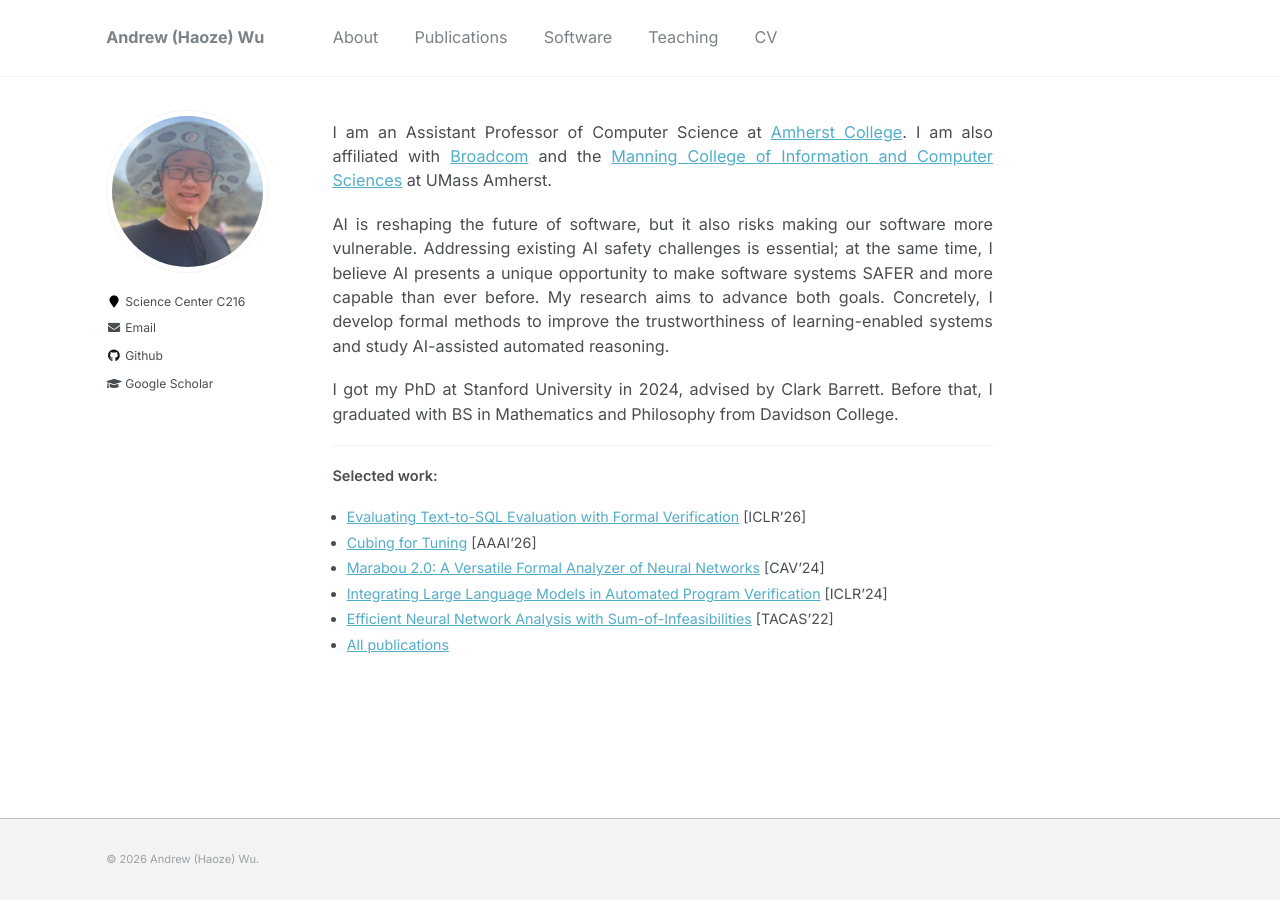
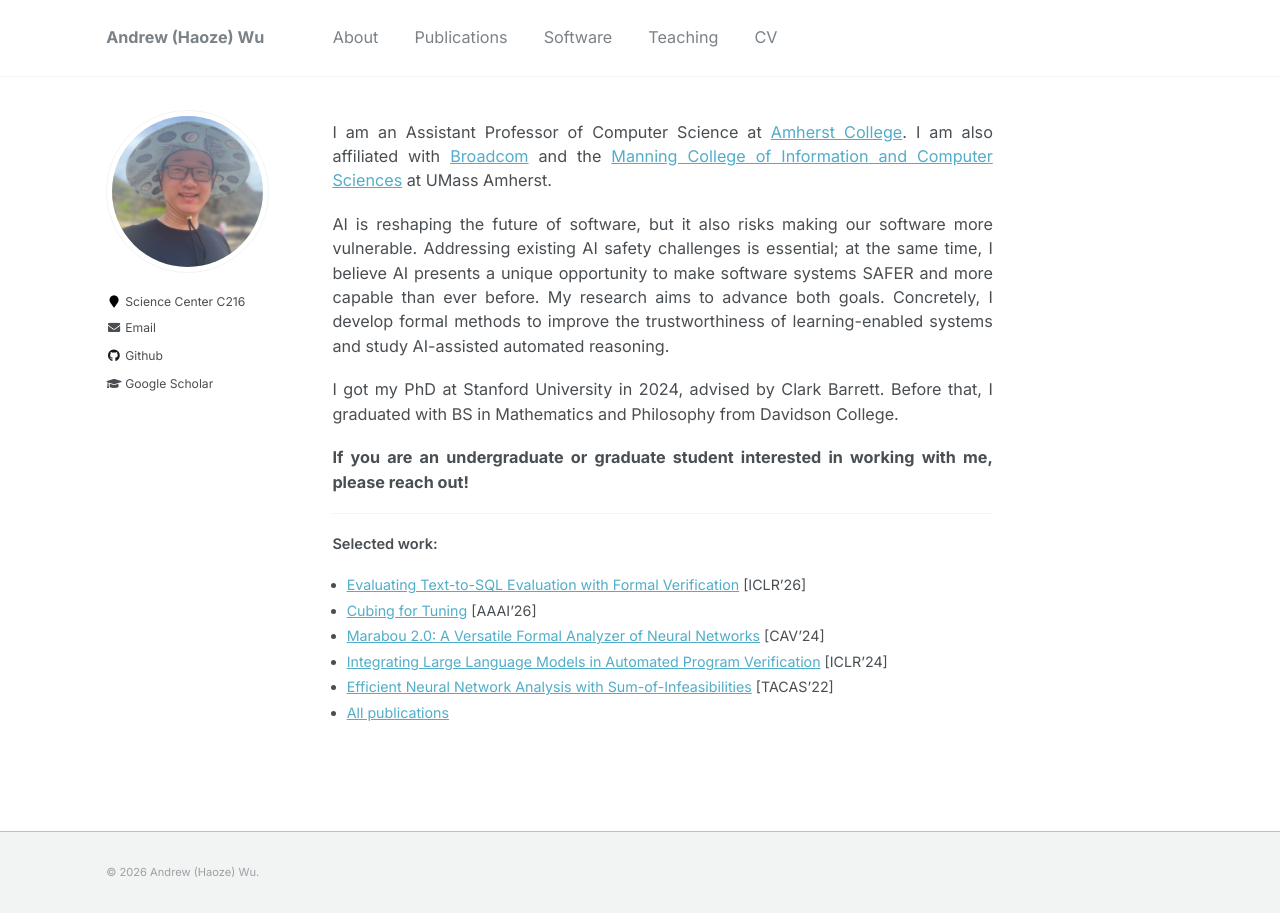
Before and after one commit to wu-haoze/wu-haoze.github.io, a Jekyll site: the page built from _pages/about.md, in a window 1280 px wide. Built offline with Jekyll 4.4.1, drawn with Linux system fonts in a browser that asks for light colours.

Commit message:
Encourage students to reach out for collaboration
Added a call to action for students interested in collaboration.

```diff
--- a/_pages/about.md
+++ b/_pages/about.md
@@ -15,6 +15,8 @@ AI is reshaping the future of software, but it also risks making our software mo
 
 I got my PhD at Stanford University in 2024, advised by Clark Barrett. Before that, I graduated with BS in Mathematics and Philosophy from Davidson College.
 
+**If you are an undergraduate or graduate student interested in working with me, please reach out!**
+
 -------------------
 
 **Selected work:**
```
